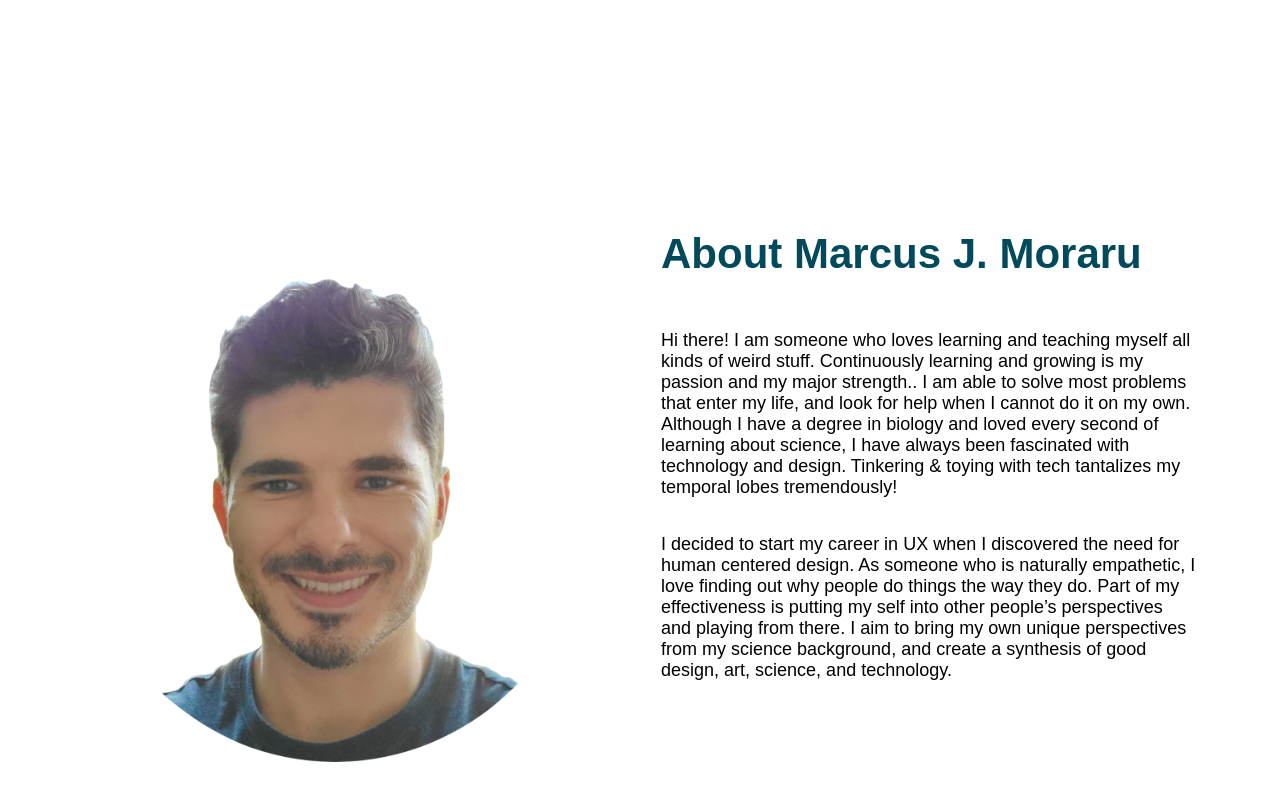
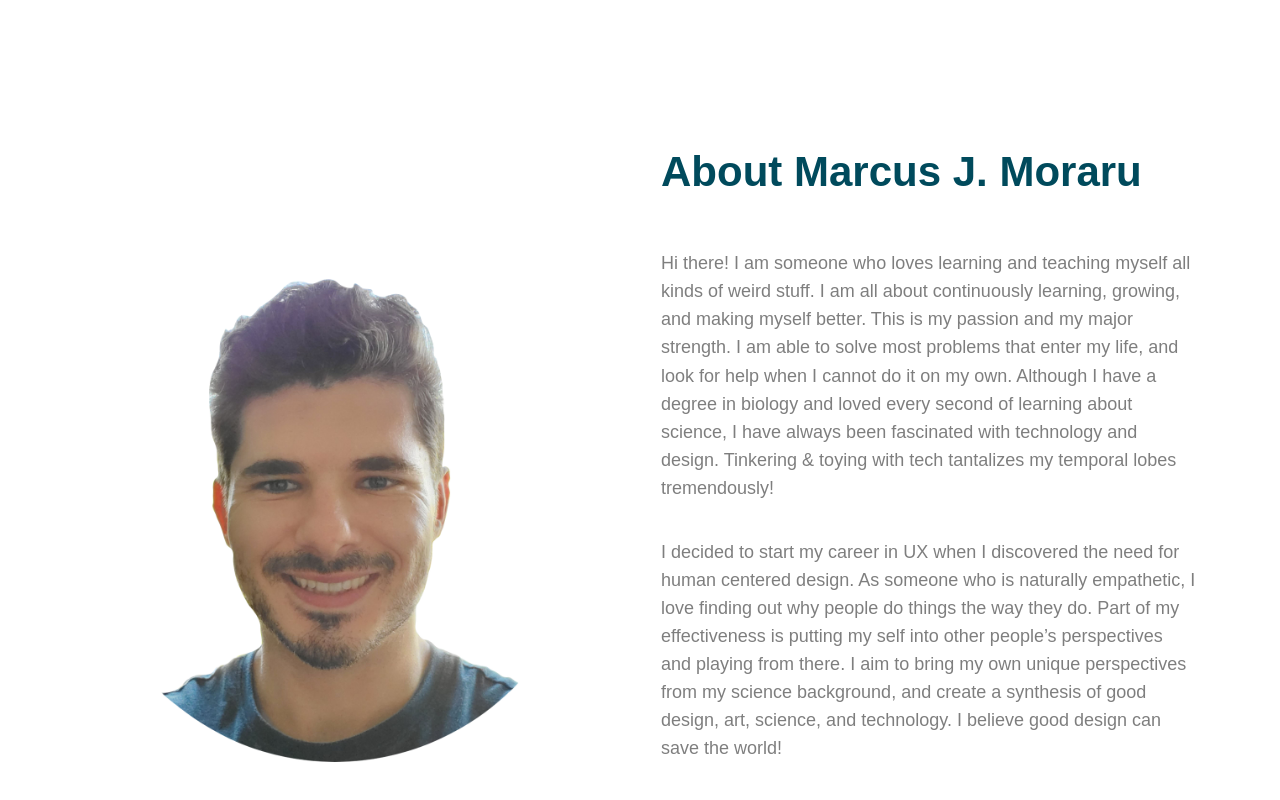
Before and after one commit to MarcusMo614/19-HW-Animations, a plain HTML site: page index.html in a window 1280 px wide. Shown: the part 3811-4611 px from the top of the page. Drawn offline with nearby package versions, Linux system fonts and the light colour scheme.

Commit message:
About Me Fix
Fixed linespacing, color, editing.

```diff
--- a/css/style.css
+++ b/css/style.css
@@ -410,6 +410,9 @@ color: #000000;
     width: auto;
     font-weight: 500;
     font-size: 18px;
+    color: #000000;
+    opacity: .5;
+    line-height: 1.56;
 
 }
 
--- a/index.html
+++ b/index.html
@@ -182,7 +182,8 @@
             <img data-aos="fade-down" data-aos-easing="linear" data-aos-duration="2000"
                 src="images/Icon awesome-arrow-down.svg">
         </div>
-        <div id="about"></divid="about">
+        <div id="about">
+            </divid="about">
     </section>
 
     <section class="aboutMe">
@@ -191,8 +192,7 @@
         </div>
         <div class="aboutTextContain">
             <h1>About Marcus J. Moraru</h1>
-            <p> Hi there! I am someone who loves learning and teaching myself all kinds of weird stuff. Continuously
-                learning and growing is my passion and my major strength.. I am able to solve most problems that enter
+            <p> Hi there! I am someone who loves learning and teaching myself all kinds of weird stuff. I am all about continuously learning, growing, and making myself better. This is my passion and my major strength. I am able to solve most problems that enter
                 my life, and look for help when I cannot do it on my own. Although I have a degree in biology and loved
                 every second of learning about science, I have always been fascinated with technology and design.
                 Tinkering & toying with tech tantalizes my temporal lobes tremendously!</p>
@@ -201,7 +201,7 @@
                 is naturally empathetic, I love finding out why people do things the way they do. Part of my
                 effectiveness is putting my self into other people’s perspectives and playing from there. I aim to bring
                 my own unique perspectives from my science background, and create a synthesis of good design, art,
-                science, and technology.</p>
+                science, and technology. I believe good design can save the world!</p>
 
         </div>
 
```
